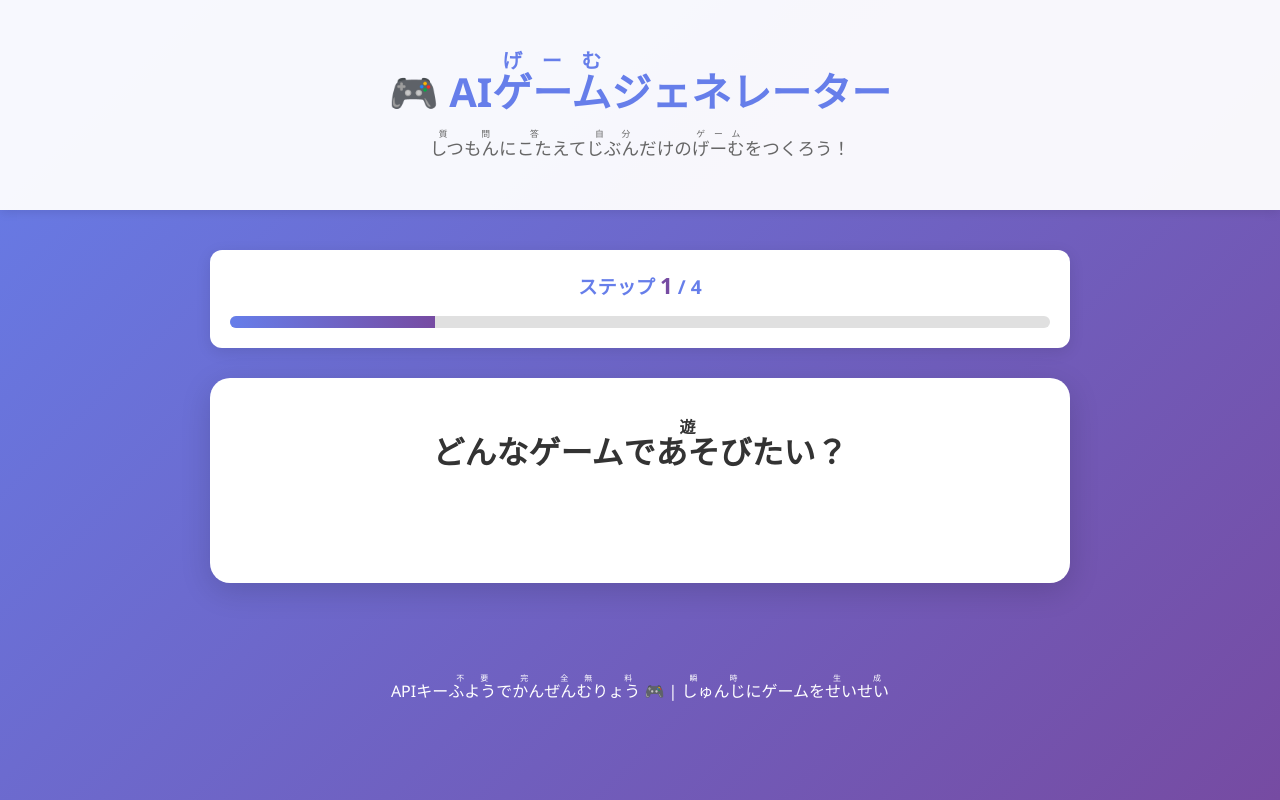
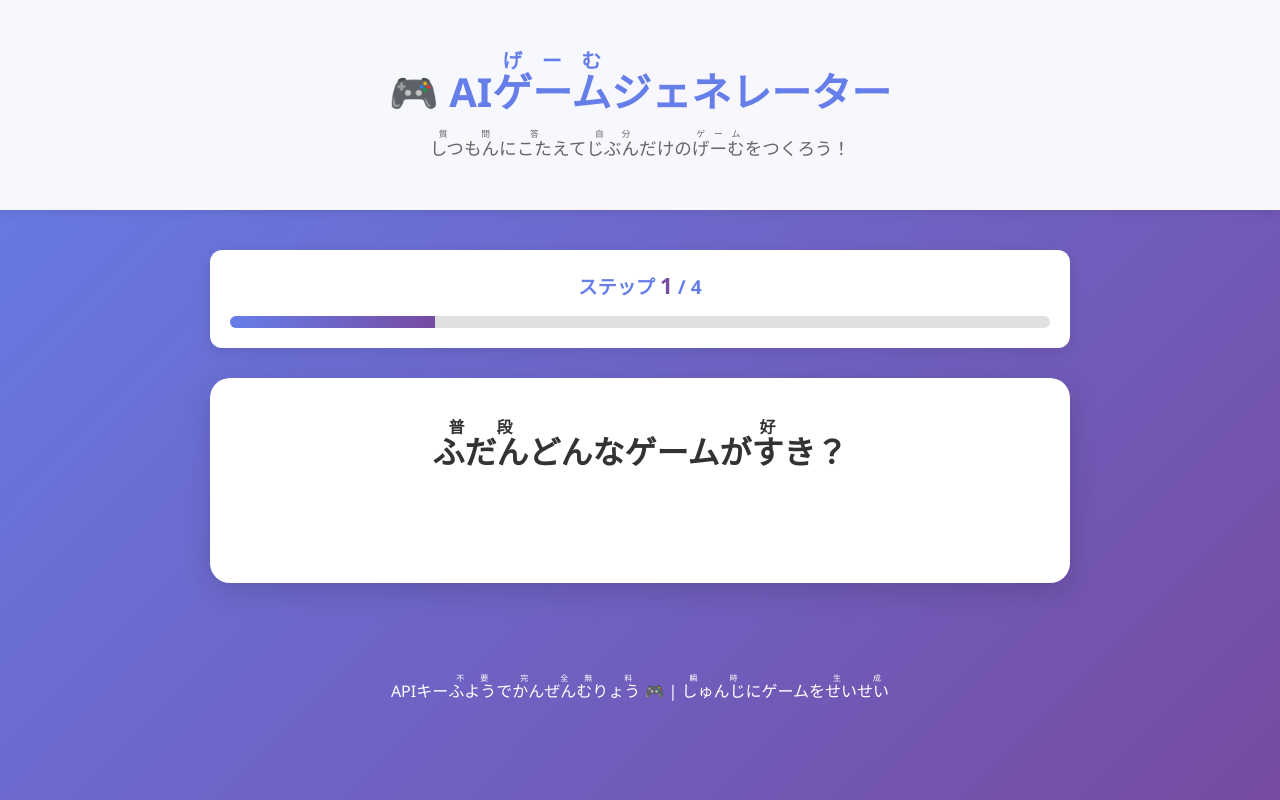
Before and after one commit to megmegfire/ai-game-generator-simple, a website: page public/index-quiz.html in a window 1280 px wide. Drawn offline with Linux system fonts and the light colour scheme.

Commit message:
Update index-quiz.html

```diff
--- a/public/index-quiz.html
+++ b/public/index-quiz.html
@@ -119,6 +119,6 @@
         <p>APIキー<ruby>ふよう<rt>不要</rt></ruby>で<ruby>かんぜん<rt>完全</rt></ruby><ruby>むりょう<rt>無料</rt></ruby> 🎮 | <ruby>しゅんじ<rt>瞬時</rt></ruby>にゲームを<ruby>せいせい<rt>生成</rt></ruby></p>
     </footer>
 
-    <script src="js/app-quiz-select-only.js"></script>
+    <script src="js/app-quiz.js"></script>
 </body>
 </html>
```
